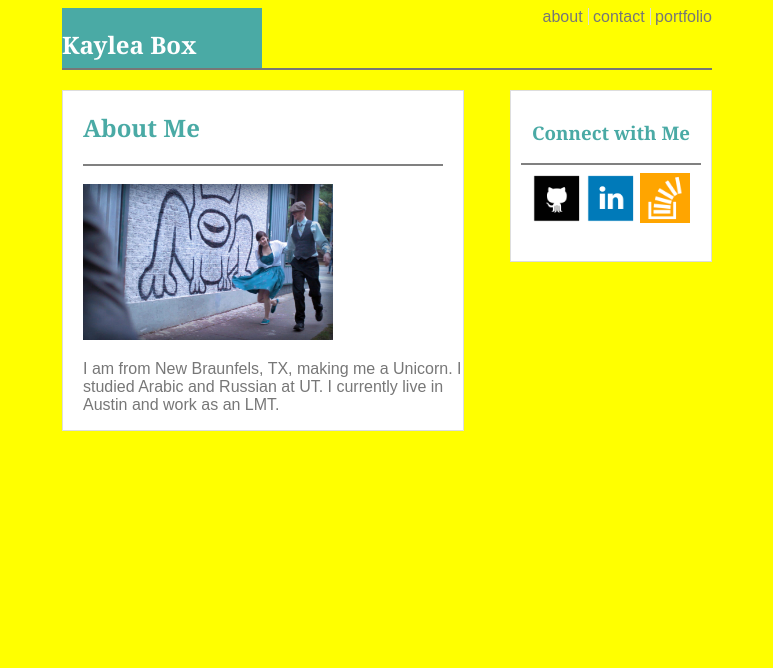
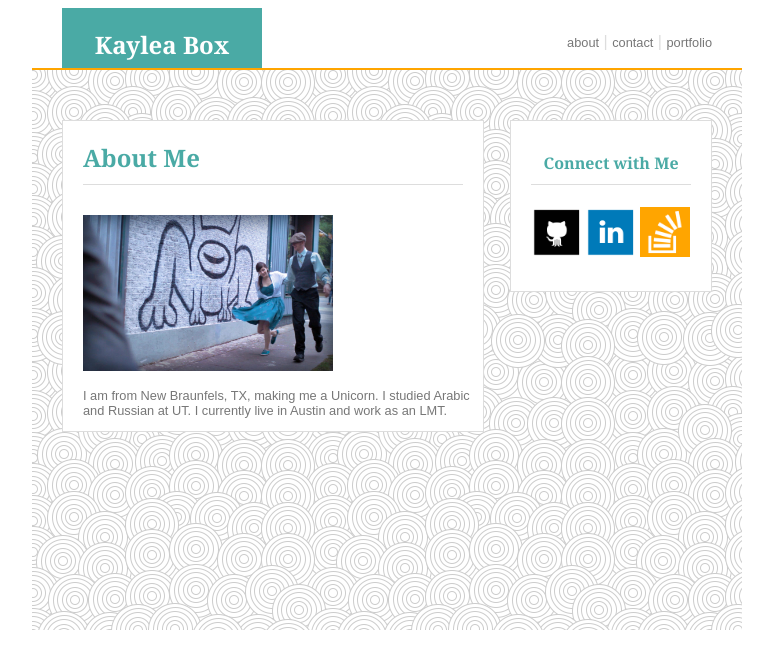
Before and after one commit to kayleabox/Basic-Portfolio, a plain HTML site: page index.html in a window 1280 px wide. Shown: the whole page, without its empty margins (101-874 px from the left). Drawn offline with Linux system fonts and the light colour scheme.

Commit message:
updated style.css and index.html also added background img swirl_pattern.png

```diff
--- a/index.html
+++ b/index.html
@@ -8,23 +8,23 @@
 </head>
 
 <body>
-	<div id="main">
-		<section id="head">
+
+		<section id="heading">
 			<header>
 				<h1>Kaylea Box</h1>
 			</header>
 			<section class="navigationBar">
 				<nav>
-				<a class="borderR" href="#">about</a>
-				<a class="borderR" href="#">contact</a>
+				<a href="#">about</a> |
+				<a href="#">contact</a> |
 				<a href="#">portfolio</a>
 				</nav>
 			</section>
 		</section>
+	<div id="main">
 		<div id="contents">
 			<section id="aboutme">
 				<h2>About Me</h2>
-				<hr noshade>
 				<div id="mePic">
 					<img style="width:250px;" src="dancing.jpg" alt="me dancing">
 				</div>
@@ -34,14 +34,13 @@
 			</section>
 
 			<section id="connect">
-					<h3>Connect with Me</h3>
-					<hr noshade style="color:#dddddd; height:1.5px width:80%;">
-					<a href="#"><img class="linkimg" src="github.png"></a>
-					<a href="#"><img class="linkimg" src="linkedin.png"></a>
-					<a href="#"><img class="linkimg" src="stackoverflow.png"></a>
+					<h4>Connect with Me</h4>
+					<a href="https://github.com/kayleabox"><img class="linkimg" src="github.png"></a>
+					<a href="https://www.linkedin.com/in/kaylea-box-04256a70/"><img class="linkimg" src="linkedin.png"></a>
+					<a href="http://stackoverflow.com/users/7747802/kayleabox"><img class="linkimg" src="stackoverflow.png"></a>
 			</section>
 		</div>
-	<div>
+	</div>
 
 </body>
 </html>
--- a/style.css
+++ b/style.css
@@ -1,6 +1,5 @@
 body{
 	width:960px;
-	background-color: yellow;
 }
 
 header{
@@ -12,76 +11,88 @@ header{
 
 }
 
-h1, h2, h3{
+h1, h2, h4{
 	font-family:'Georgia', Times, Times New Roman, serif;
 }
 
+h1{
+	text-align:center;
+}
 h2{
 	color:#4aaaa5;
+	border-bottom: 1.5px solid #dddddd;
+	padding-bottom: 10px;
 }
 
-h3{
+h4{
 	color:#4aaaa5;
+	border-bottom: 1.5px solid #dddddd;
+	padding-bottom: 10px;
 }
 
 p{
 	font-family:'Arial', 'Helvetica Neue', Helvetica, sans-serif;
 	color:#777777;
 	width:400px;
+	font-size: 80%;
 }
 
 a{
 	text-decoration:none;
 	color:#777777;
+	font-size:80%;
 }
 
 #main{
 	width:650px;
 	margin:auto;
+	padding:30px;
+	border-top:2px solid orange;
+	background-image: url("swirl_pattern.png");
 }
 
-#head{
-	width:650px;
+#heading{
+	width:650px !important;
 	height:60px;
-	border-bottom: 2px solid #777777;
+	margin:auto;
 }
 
 #contents{
-	width:650px;
-	margin-top:20px;
+	width:650px !important;
+	height:500px;
 }
 
 #aboutme{
 	float:left;
-	width:360px;
+	width:380px;
 	border:1px solid #dddddd;
 	background-color: white;
 	padding-right:20px;
 	padding-left:20px;
+	margin-top:20px;
 }
 
 #connect{
-	width:180px;
+	width:160px;
 	height:150px;
 	background-color: white;
 	border:1px solid #dddddd;
 	float:right;
 	text-align: center;
-	padding:10px;
+	padding:10px 20px;
+	margin-top:20px;
 }
 
 #mePic{
 	padding-top:10px;
 }
 
-.borderR{
-	border-right:1px solid #dddddd;
-	padding-right:5px;
-}
 
 .navigationBar{
 	font-family:'Arial', 'Helvetica Neue', Helvetica, sans-serif;
+	color:#dddddd;
 	float:right;
+	padding-top:25px;
 }
 
 .linkimg{
```
Also changed, not shown: swirl_pattern.png (added), swirl_pattern/readme.txt (added).
